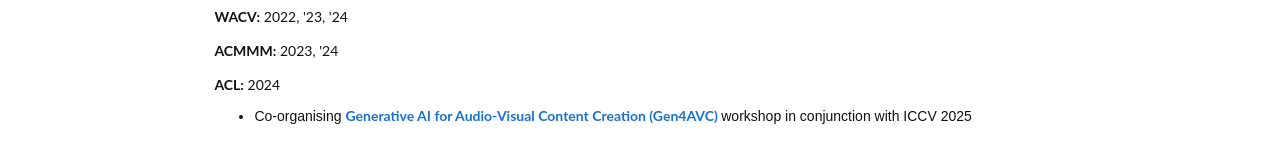
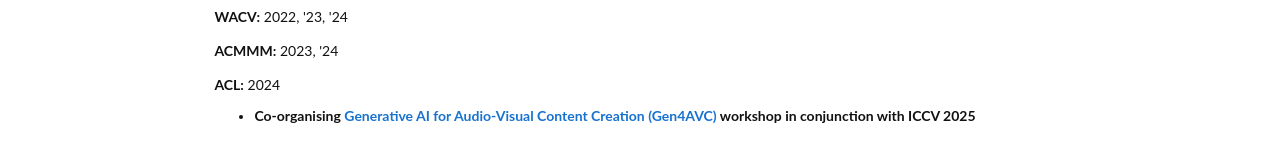
Before and after one commit to schowdhury671/schowdhury671.github.io, a Jekyll site: the page others/index.html, which Jekyll copies as it is, in a window 1280 px wide. Shown: the part 632-795 px from the top of the page. Built offline with Jekyll 4.4.1, drawn with Linux system fonts in a browser that asks for light colours.

Commit message:
Update index.html

```diff
--- a/others/index.html
+++ b/others/index.html
@@ -137,13 +137,12 @@
 		<strong>WACV:</strong> 2022, '23, '24<br><br>
 		<strong>ACMMM:</strong> 2023, '24 <br><br>
 		<strong>ACL:</strong> 2024
-
               </p>
 
 	      <p>
-		 <ul>
-                    <li>Co-organising <a href="https://gen4avc.github.io/">Generative AI for Audio-Visual Content Creation (Gen4AVC) </a> workshop in conjunction with ICCV 2025 </li>
-                </ul>
+	      <ul>
+              <li><h3>Co-organising <a href="https://gen4avc.github.io/">Generative AI for Audio-Visual Content Creation (Gen4AVC) </a> workshop in conjunction with ICCV 2025 </h3></li>
+              </ul>
 	      </p>
             </td>
           </tr>
@@ -151,9 +150,6 @@
 
 
 
-
-
-
 </body>
 
 </html>
```
